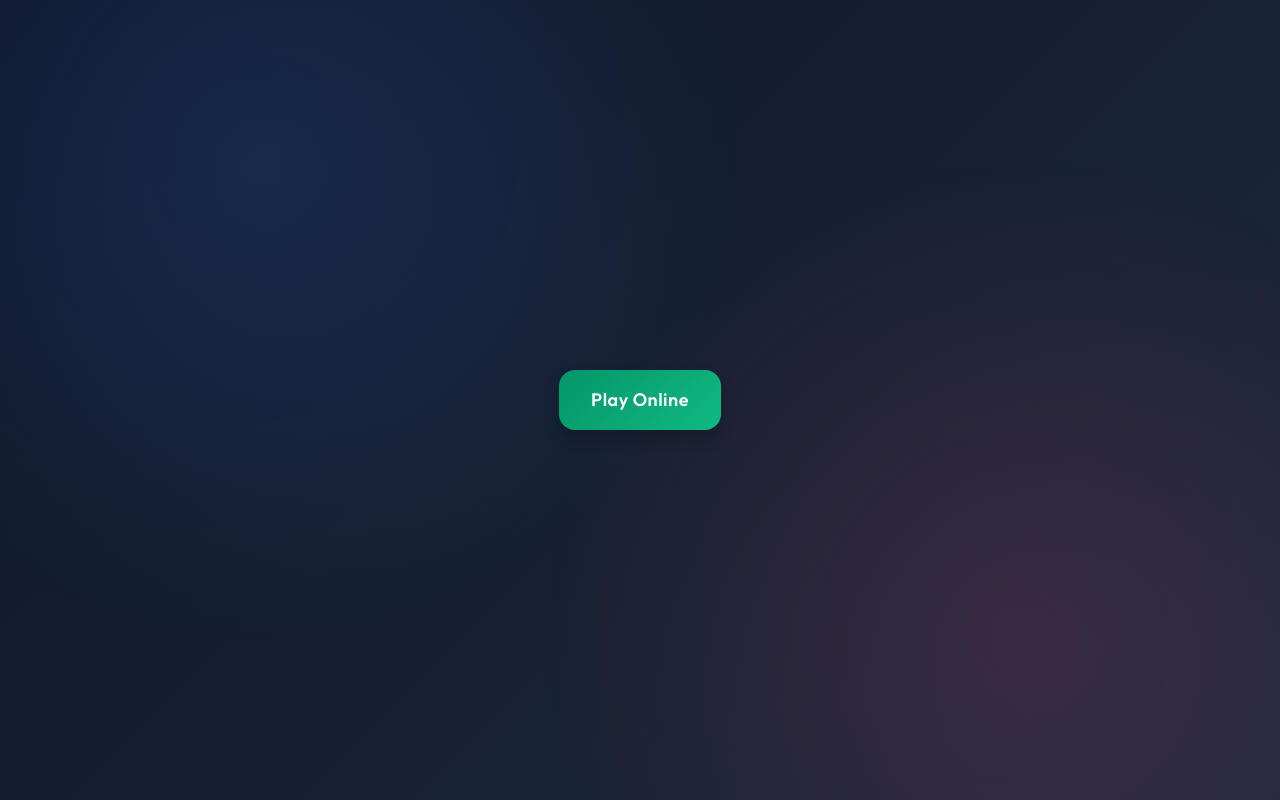
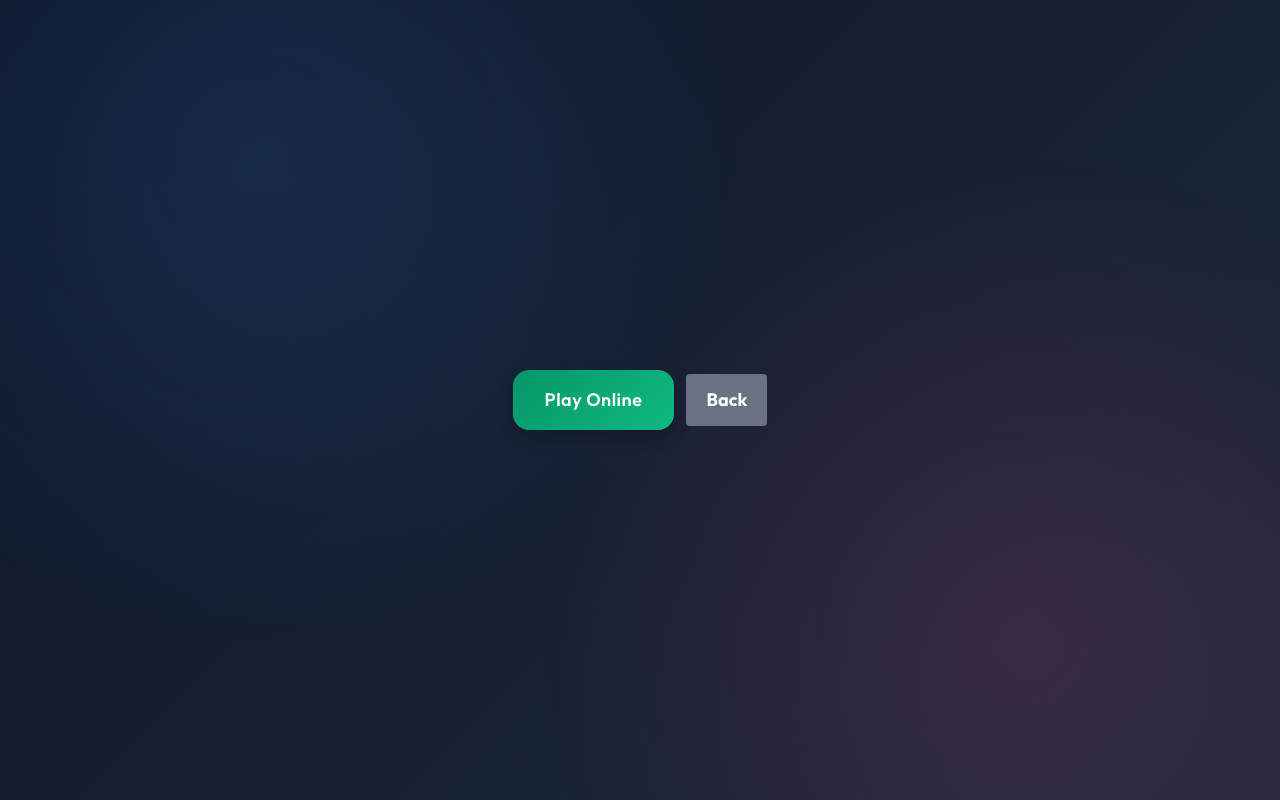
Before and after one commit to BSD-SatuDuaTiga/SatuDuaTiga, a React (Vite) app in the folder client/: page /tic-tac-toe in a window 1280 px wide. Built offline with nearby package versions, Linux system fonts and the light colour scheme.

Commit message:
add button in play tic tac toe

```diff
--- a/client/src/views/TicTacToe.jsx
+++ b/client/src/views/TicTacToe.jsx
@@ -190,6 +190,9 @@ export default function TicTacToe() {
           <button onClick={handlePlayOnline} className="bg-green-500 px-5 text-lg font-bold cursor-pointer hover:bg-green-600 py-3 rounded-sm">
             Play Online
           </button>
+          <button onClick={() => navigate("/")} className="bg-gray-500 ml-3 px-5 text-lg font-bold cursor-pointer hover:bg-gray-600 py-3 rounded-sm">
+            Back
+          </button>
         </div>
       </>
     );
```
